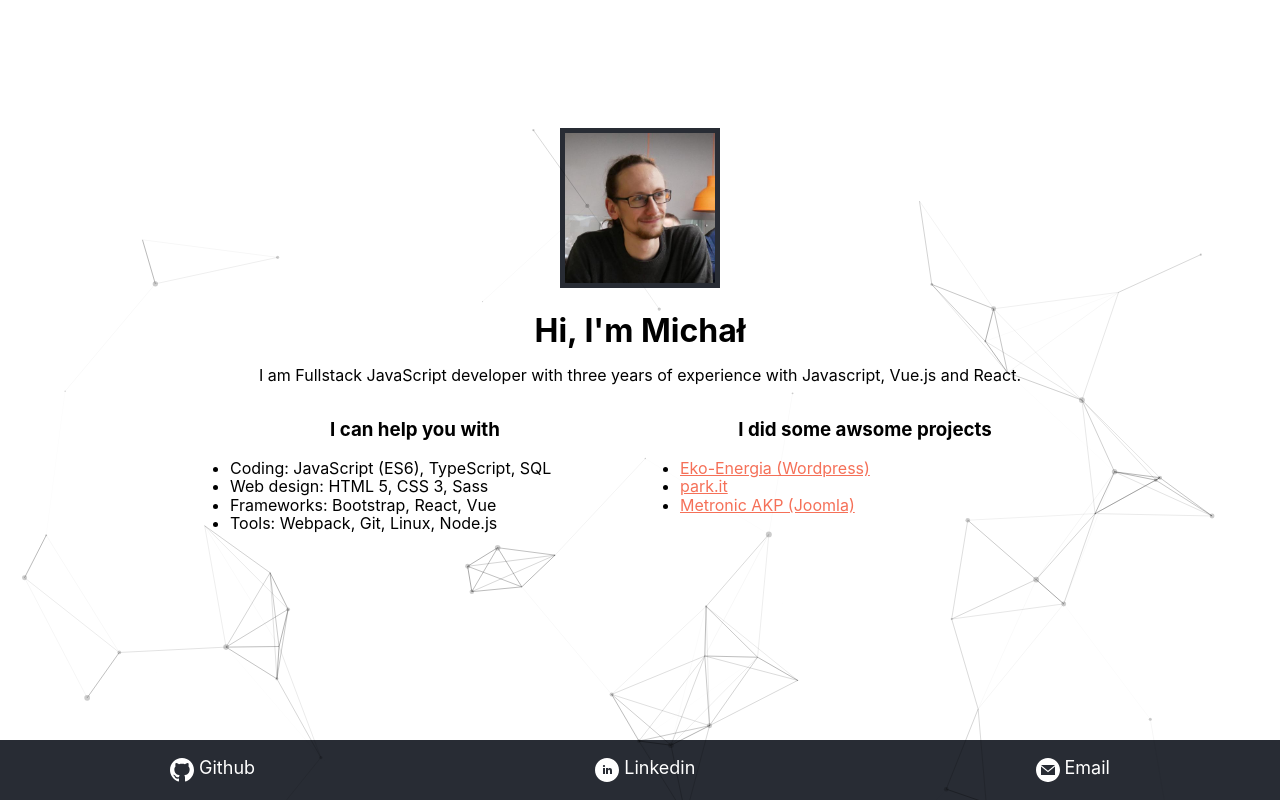
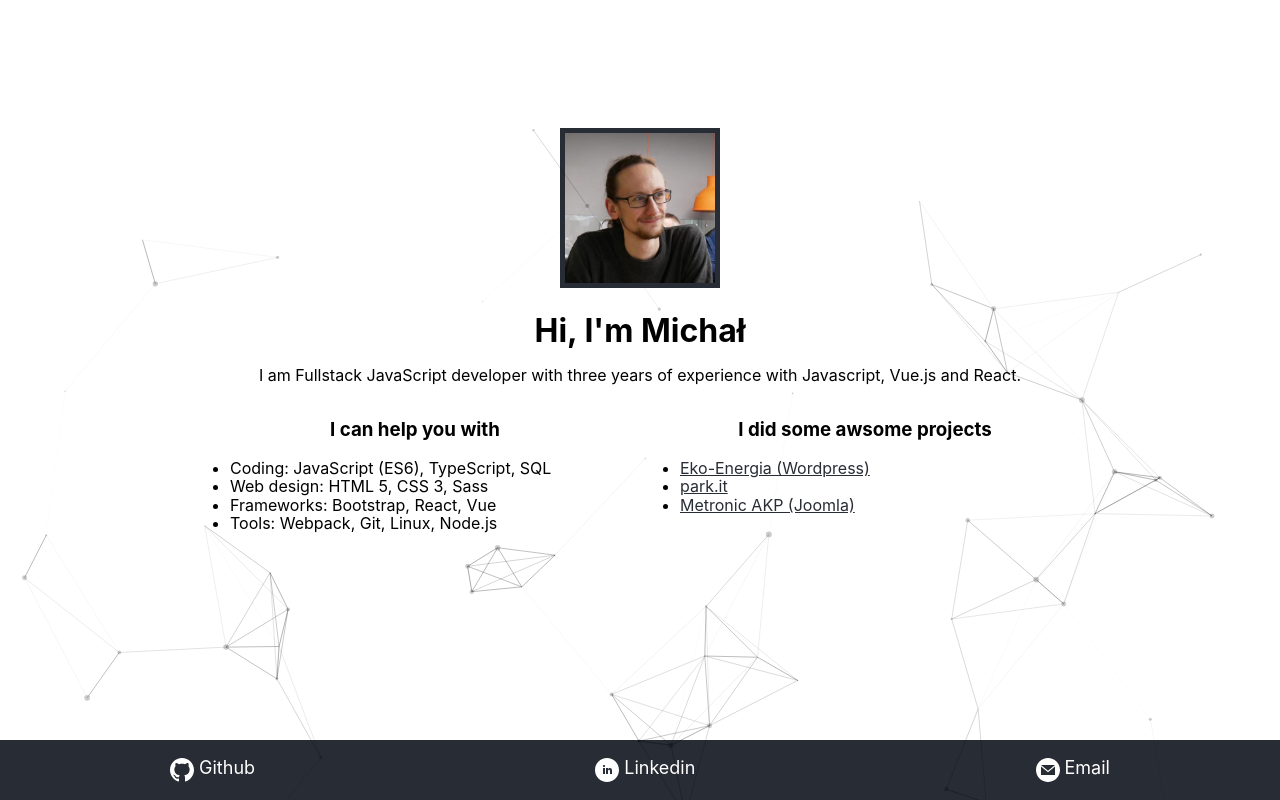
Before and after one commit to mgolebiowski/mgolebiowski.github.io, a React (Create React App) app: page / in a window 1280 px wide. Built offline with nearby package versions, Linux system fonts and the light colour scheme.

Commit message:
Conetnt and styling changes

```diff
--- a/public/index.html
+++ b/public/index.html
@@ -3,7 +3,8 @@
   <head>
     <meta charset="utf-8" />
     <meta name="viewport" content="width=device-width, initial-scale=1" />
-    <title>React App</title>
+    <meta name="description" content="Michal Golebiowski personal website" />
+    <title>Michał Gołębiowski</title>
   </head>
   <body>
     <noscript>You need to enable JavaScript to run this app.</noscript>
--- a/src/App.css
+++ b/src/App.css
@@ -45,7 +45,7 @@ footer {
 }
 
 a {
-  color: #F57058;
+  color: #282c34;
 }
 
 footer a {
--- a/src/App.js
+++ b/src/App.js
@@ -24,9 +24,9 @@ function App() {
           <div className="content-item">
             <h3>I did some awsome projects</h3>
             <ul>
-              <li><a href="">Eko-Energia (Wordpress)</a></li>
-              <li><a href="">park.it</a></li>
-              <li><a href="">Metronic AKP (Joomla)</a></li>
+              <li><a href="http://www.eko-energia.agh.edu.pl/" rel="noopener noreferrer" target="_blank">Eko-Energia (Wordpress)</a></li>
+              <li><a href="http://parkit-krk.github.io/" target="_blank" rel="noopener noreferrer">park.it</a></li>
+              <li><a href="http://www.metronic.pl/" target="_blank" rel="noopener noreferrer">Metronic AKP (Joomla)</a></li>
             </ul>
           </div>
         </div>
```
